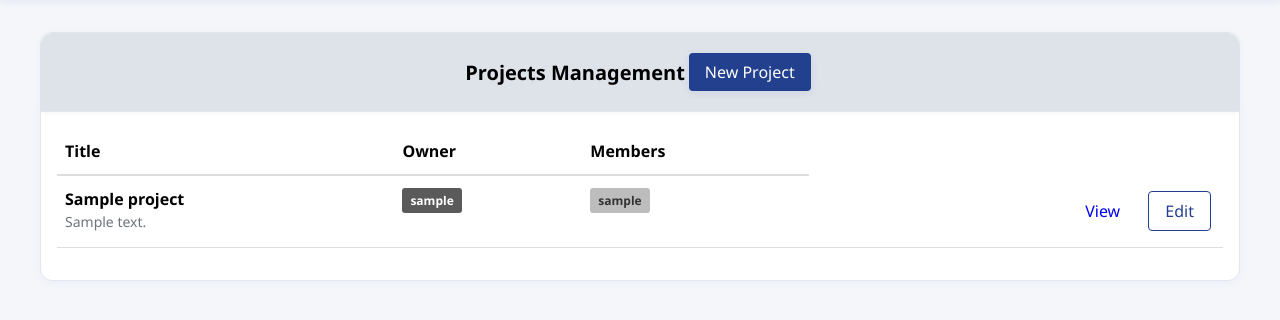
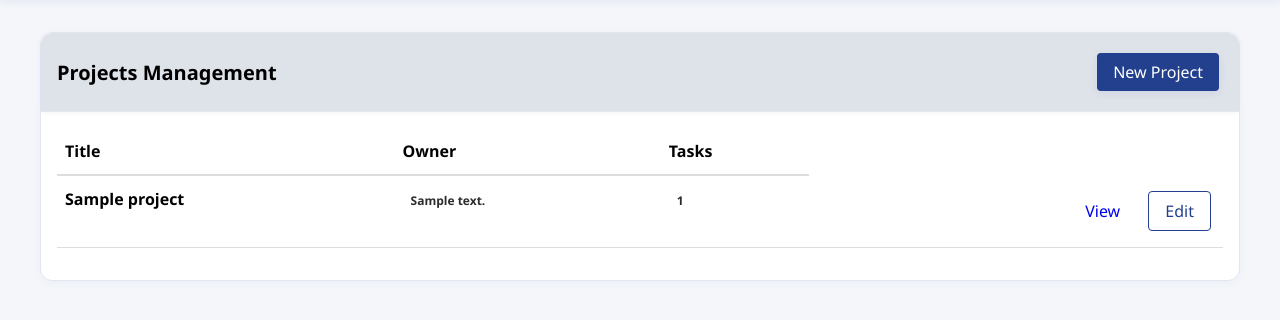
Before and after one commit to DubroffSky/aurora, a Django app: page /projects/ in a window 1280 px wide. Shown: the part 65-385 px from the top of the page. Run offline with Django 5.2, Linux system fonts and the light colour scheme; a user stored in the database is signed in; tables that the repository leaves empty hold one stand-in row (values such as "Sample post").

Commit message:
card header style

```diff
--- a/aurora/aurora_store/templates/aurora_store/base.html
+++ b/aurora/aurora_store/templates/aurora_store/base.html
@@ -190,7 +190,8 @@
             border-bottom: 1px solid #e3e6f0;
             box-shadow: 0 2px 6px -2px #23408e11;
             display: flex;
-            justify-content: center;
+            flex-direction: row;
+            justify-content: space-between;
             align-items: center;
             border-radius: 12px 12px 0 0;
         }
@@ -380,6 +381,9 @@
             transform: translateY(-50%);
             z-index: 1002;
         }
+        .black-color {
+            color: rgb(44, 44, 44);
+        }
         .burger span {
             height: 4px;
             width: 100%;
--- a/aurora/aurora_store/templates/aurora_store/project_detail.html
+++ b/aurora/aurora_store/templates/aurora_store/project_detail.html
@@ -97,7 +97,6 @@
             </div>
             <div class="card-body">
                 <div class="mb-3">
-                    <h6>Owner</h6>
                     <span class="badge badge-primary">{{ project.owner.username }}</span>
                 </div>
 
--- a/aurora/aurora_store/templates/aurora_store/projects_list.html
+++ b/aurora/aurora_store/templates/aurora_store/projects_list.html
@@ -6,8 +6,8 @@
 <div class="row">
     <div class="col-md-12">
         <div class="card">
-            <div class="card-header">
-                <h3 class="card-title">Projects Management</h3>
+            <div class="card-header d-flex justify-content-between align-items-center">
+                <h3 class="card-title mb-0">Projects Management</h3>
                 <a href="{% url 'aurora_store:project_create' %}" class="btn btn-primary">New Project</a>
             </div>
             <div class="card-body">
@@ -17,7 +17,7 @@
                             <tr>
                                 <th>Title</th>
                                 <th>Owner</th>
-                                <th>Members</th>
+                                <th>Tasks</th>
                             </tr>
                         </thead>
                         <tbody>
@@ -25,21 +25,12 @@
                             <tr>
                                 <td>
                                     <strong>{{ project.title }}</strong>
-                                    {% if project.description %}
-                                        <br><small>{{ project.description|truncatewords:10 }}</small>
-                                    {% endif %}
                                 </td>
                                 <td>
-                                    <span class="badge badge-info">{{ project.owner.username }}</span>
+                                    <span class="badge black-color">{{ project.description }}</span>
                                 </td>
                                 <td>
-                                    {% if project.members.all %}
-                                        {% for member in project.members.all %}
-                                            <span class="badge badge-secondary">{{ member.username }}</span>
-                                        {% endfor %}
-                                    {% else %}
-                                        <span>No members yet</span>
-                                    {% endif %}
+                                    <span class="badge badge-primary black-color">{{ project.tasks.count }}</span>
                                 </td>
                                 <td class="text-right">
                                     <a href="{% url 'aurora_store:project_detail' project.id %}" class="btn btn-outline-info">View</a>
```
Also changed, not shown: aurora/aurora_store/forms.py (+13 -1 lines).
